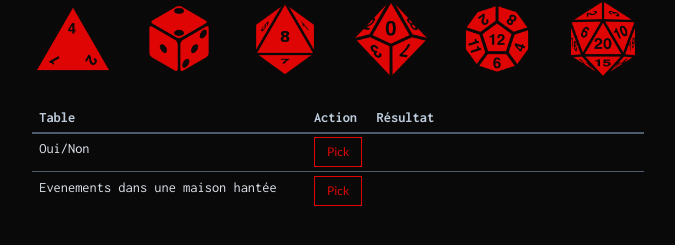
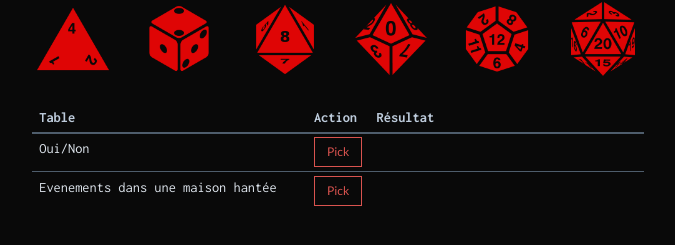
Before and after one commit to vurtn/bastion, a Jekyll site: the page built from outils.html, in a window 1280 px wide. Shown: the part 215-460 px from the top of the page, without its empty margins (302-977 px from the left). Built offline with Jekyll 4.4.1, drawn with Linux system fonts in a browser that asks for light colours; nearby versions of some CDN libraries.

Commit message:
style like table

```diff
--- a/_sass/main.scss
+++ b/_sass/main.scss
@@ -11,10 +11,6 @@
 
 .vcenter {
 	vertical-align: middle;
-}
-
-table {
-	@extend .table;
 }
 
 html {
@@ -33,3 +29,37 @@
 	font-size: 0.90rem;
 	padding: 20px;
 }
+
+table {
+	@extend .table;
+
+	@extend .is-narrow;
+
+	width: 100%;
+
+	tr, td {
+		background-color: darken($background-dark, 10%);
+	}
+
+	button {
+		color: $main-red;
+		border-color: $main-red;
+
+		&:hover, &:focus {
+			background-color: $main-red;
+			color: white;
+		}
+	}
+
+	.table-cell-title {
+		width: 45%;
+	}
+
+	.table-cell-pick {
+		width: 10%;
+	}
+
+	.table-cell-result {
+		width: 45%;
+	}
+}
--- a/_sass/posts.scss
+++ b/_sass/posts.scss
@@ -26,3 +26,8 @@
 		font-weight: bold;
 	}
 }
+
+.post-title {
+	font-size: 2rem;
+	font-weight: bold;
+}
--- a/_sass/presentation.scss
+++ b/_sass/presentation.scss
@@ -16,7 +16,7 @@
 		border-color: $main-red;
 		text-decoration: none;
 
-		&:hover {
+		&:hover, &:focus {
 			background-color: $main-red;
 			color: white;
 		}
--- a/_sass/tables.scss
+++ b/_sass/tables.scss
@@ -1,33 +1 @@
 @import "colors";
-
-#tables {
-	table {
-		width: 100%;
-
-		tr, td {
-			background-color: darken($background-dark, 10%);
-		}
-
-		button {
-			color: $main-red;
-			border-color: $main-red;
-
-			&:hover, &:focus {
-				background-color: $main-red;
-				color: white;
-			}
-		}
-
-		.table-cell-title {
-			width: 45%;
-		}
-
-		.table-cell-pick {
-			width: 10%;
-		}
-
-		.table-cell-result {
-			width: 45%;
-		}
-	}
-}
```
Also changed, not shown: _posts/2021-10-14-table-oui-non.md (+2 -1 lines), 1 other file.
